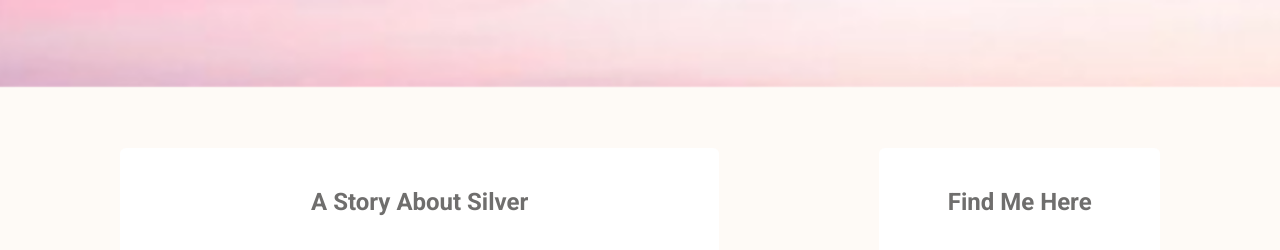
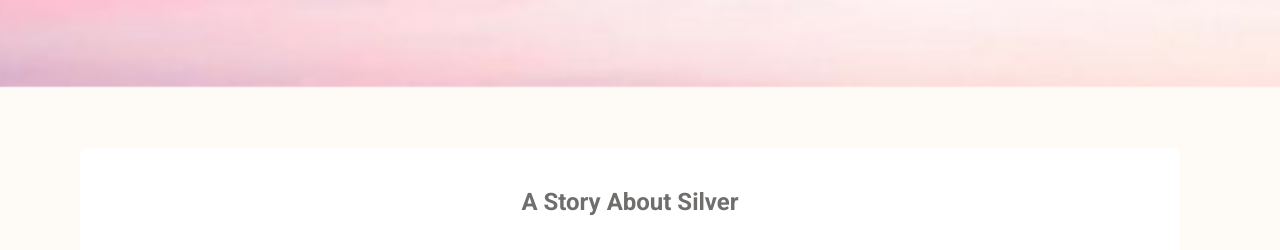
Before and after one commit to clawwy/teamtreehouse-project-1, a plain HTML site: page about.html in a window 1280 px wide. Shown: the part 382-632 px from the top of the page. Drawn offline with Linux system fonts and the light colour scheme; a web font is replaced by a local one.

Commit message:
Update about.html

```diff
--- a/about.html
+++ b/about.html
@@ -24,7 +24,7 @@
       <p class="tag location"> 90's girl from Malaysia.</p>
     </header>
 
-    <main class="flex">
+    <main>
       <div class="aboutcard">
         <h2 class="cardtitle">A Story About Silver</h2>
         <img class="silverpic" src="images/me.jpg" alt="silver photo">
```
